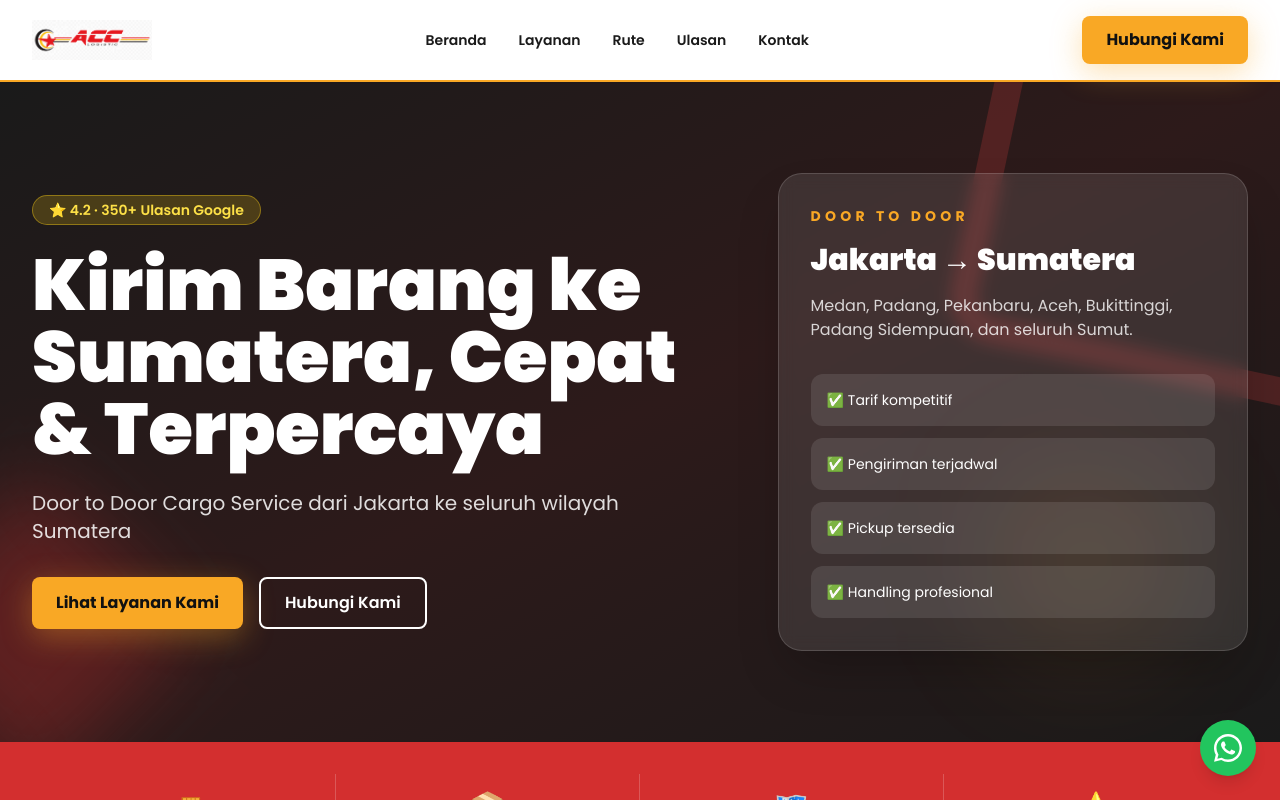
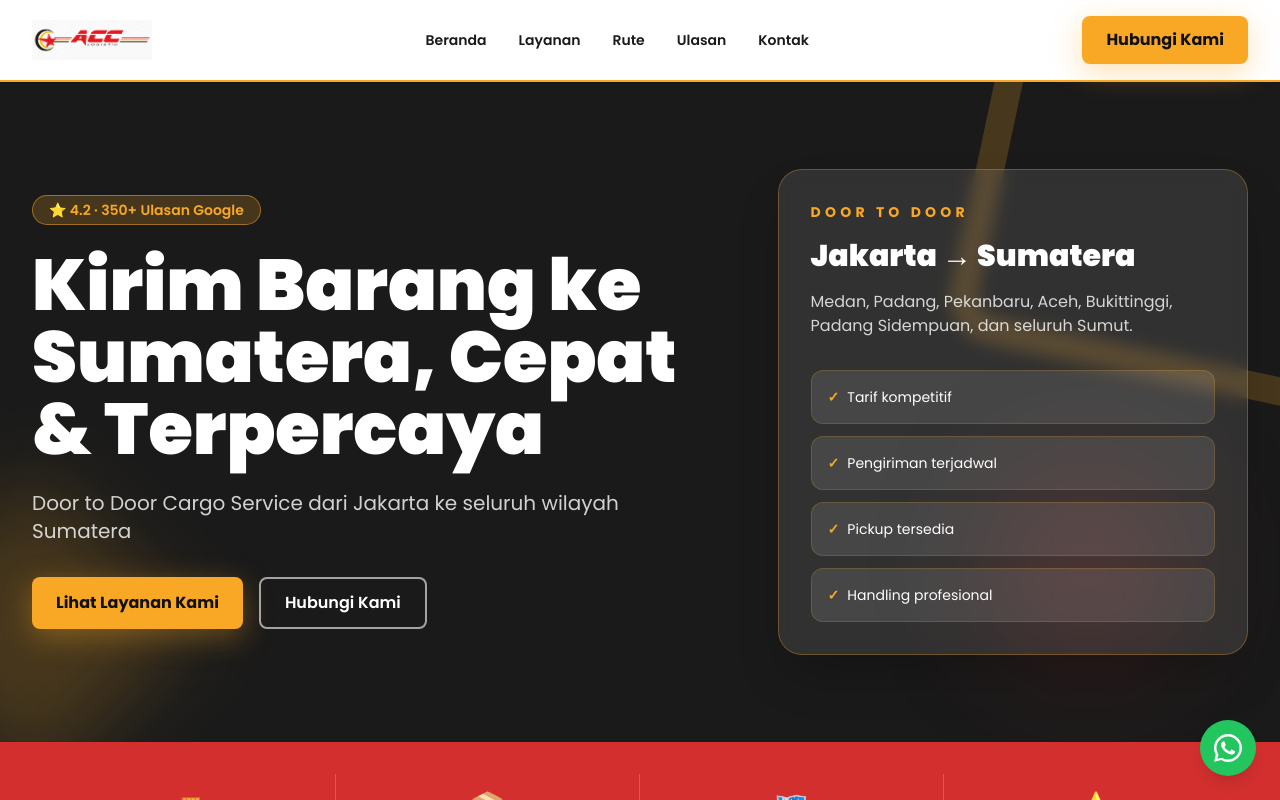
Before and after one commit to ghootech-sketch/acc-logistik, a Next.js app: page / in a window 1280 px wide. Shown: the top 800 px of the page. Built offline with nearby package versions, Linux system fonts and the light colour scheme.

Commit message:
feat: hero yellow dominant theme

```diff
--- a/components/HeroSection.tsx
+++ b/components/HeroSection.tsx
@@ -2,26 +2,38 @@ import Link from 'next/link';
 
 export default function HeroSection() {
   return (
-    <section className="relative isolate overflow-hidden bg-gradient-to-br from-[#1A1A1A] via-[#2D1A1A] to-[#1A1A1A] text-white">
-      <div className="absolute right-[-120px] top-[-120px] -z-10 h-[420px] w-[420px] rotate-12 rounded-[3rem] border-[28px] border-red-500/20" />
-      <div className="absolute -left-20 bottom-0 -z-10 h-56 w-56 rotate-45 bg-brand-red/30 blur-2xl" />
-      <div className="absolute right-24 bottom-20 -z-10 h-48 w-48 rounded-full bg-brand-yellow/10 blur-3xl" />
+    <section className="relative isolate overflow-hidden bg-brand-dark text-white">
+      <div className="absolute right-[-120px] top-[-120px] -z-10 h-[420px] w-[420px] rotate-12 rounded-[3rem] border-[28px] border-brand-yellow/20" />
+      <div className="absolute -left-20 bottom-0 -z-10 h-56 w-56 rotate-45 bg-brand-yellow/20 blur-2xl" />
+      <div className="absolute right-24 bottom-20 -z-10 h-48 w-48 rounded-full bg-brand-red/20 blur-3xl" />
       <div className="container-page grid min-h-[660px] items-center gap-10 px-4 py-20 sm:px-6 lg:grid-cols-[1.2fr_.8fr] lg:px-8">
         <div>
-          <div className="inline-flex rounded-full bg-yellow-400/20 border border-yellow-400/40 px-4 py-1 text-yellow-300 text-sm font-semibold opacity-0 animate-[fadeInUp_0.8s_ease_forwards]">⭐ 4.2 · 350+ Ulasan Google</div>
-          <h1 className="mt-6 max-w-4xl text-4xl font-black leading-tight opacity-0 animate-[fadeInUp_0.8s_ease_forwards] [animation-delay:0.2s] sm:text-5xl lg:text-7xl">Kirim Barang ke Sumatera, Cepat & Terpercaya</h1>
-          <p className="mt-6 max-w-2xl text-lg text-white/85 opacity-0 animate-[fadeInUp_0.8s_ease_forwards] [animation-delay:0.4s] sm:text-xl">Door to Door Cargo Service dari Jakarta ke seluruh wilayah Sumatera</p>
+          <div className="inline-flex rounded-full bg-brand-yellow/20 border border-brand-yellow/50 px-4 py-1 text-brand-yellow text-sm font-semibold opacity-0 animate-[fadeInUp_0.8s_ease_forwards]">
+            ⭐ 4.2 · 350+ Ulasan Google
+          </div>
+          <h1 className="mt-6 max-w-4xl text-4xl font-black leading-tight opacity-0 animate-[fadeInUp_0.8s_ease_forwards] [animation-delay:0.2s] sm:text-5xl lg:text-7xl">
+            Kirim Barang ke Sumatera, Cepat & Terpercaya
+          </h1>
+          <p className="mt-6 max-w-2xl text-lg text-white/80 opacity-0 animate-[fadeInUp_0.8s_ease_forwards] [animation-delay:0.4s] sm:text-xl">
+            Door to Door Cargo Service dari Jakarta ke seluruh wilayah Sumatera
+          </p>
           <div className="mt-8 flex flex-col gap-4 opacity-0 animate-[fadeInUp_0.8s_ease_forwards] [animation-delay:0.6s] sm:flex-row">
-            <Link href="/layanan" className="btn-primary bg-brand-yellow text-brand-dark hover:bg-yellow-400">Lihat Layanan Kami</Link>
-            <Link href="/kontak" className="inline-flex items-center justify-center rounded-lg border-2 border-white px-6 py-3 font-semibold text-white transition hover:bg-white hover:text-brand-dark">Hubungi Kami</Link>
+            <Link href="/layanan" className="btn-primary">Lihat Layanan Kami</Link>
+            <Link href="/kontak" className="inline-flex items-center justify-center rounded-lg border-2 border-white/60 px-6 py-3 font-semibold text-white transition hover:border-brand-yellow hover:text-brand-yellow">
+              Hubungi Kami
+            </Link>
           </div>
         </div>
-        <div className="rounded-3xl border border-white/15 bg-white/10 p-8 shadow-2xl backdrop-blur opacity-0 animate-[fadeInUp_0.8s_ease_forwards] [animation-delay:0.6s]">
+        <div className="rounded-3xl border border-brand-yellow/30 bg-white/10 p-8 shadow-2xl backdrop-blur opacity-0 animate-[fadeInUp_0.8s_ease_forwards] [animation-delay:0.6s]">
           <p className="text-sm font-bold uppercase tracking-[0.3em] text-brand-yellow">Door to Door</p>
           <h2 className="mt-4 text-3xl font-black">Jakarta → Sumatera</h2>
           <p className="mt-4 text-white/80">Medan, Padang, Pekanbaru, Aceh, Bukittinggi, Padang Sidempuan, dan seluruh Sumut.</p>
           <div className="mt-8 grid gap-3 text-sm">
-            {['Tarif kompetitif', 'Pengiriman terjadwal', 'Pickup tersedia', 'Handling profesional'].map((item) => <div key={item} className="rounded-xl bg-white/10 p-4">✅ {item}</div>)}
+            {['Tarif kompetitif', 'Pengiriman terjadwal', 'Pickup tersedia', 'Handling profesional'].map((item) => (
+              <div key={item} className="rounded-xl border border-brand-yellow/20 bg-white/10 p-4 flex items-center gap-2">
+                <span className="text-brand-yellow font-bold">✓</span> {item}
+              </div>
+            ))}
           </div>
         </div>
       </div>
```
